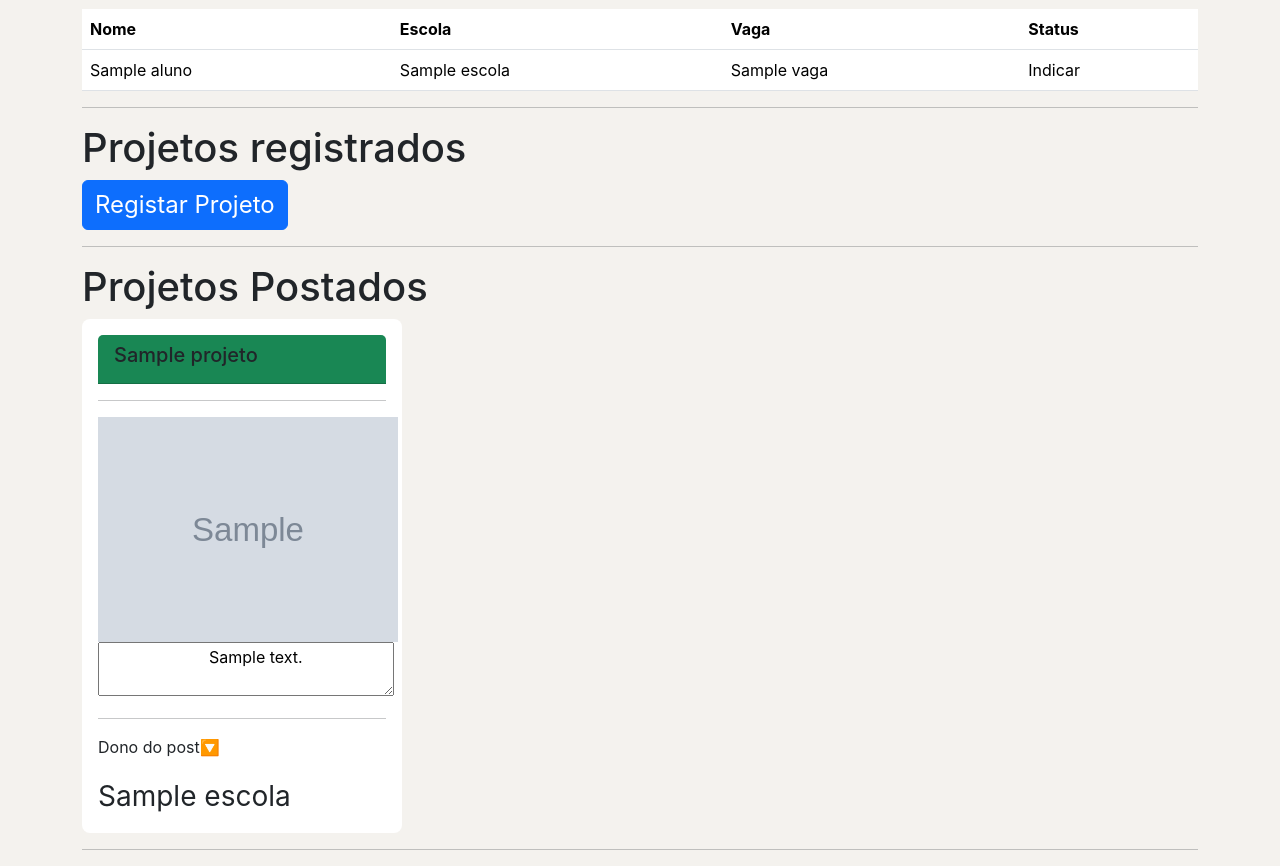
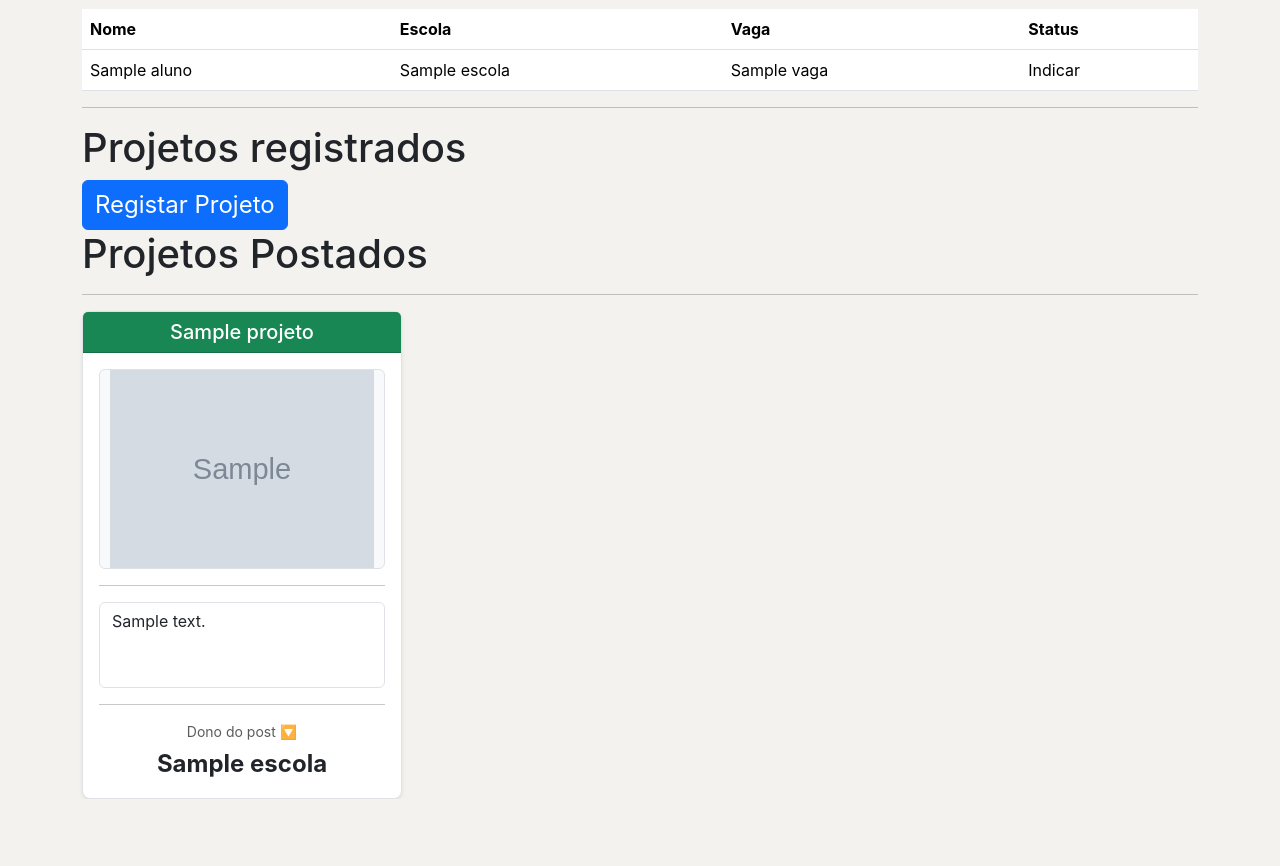
Before and after one commit to JoseVitorSAmorim/Path_Ahead, a Flask app: page /menu/ in a window 1280 px wide. Shown: the part 2306-3172 px from the top of the page. After the commit the page ends 3105 px from the top, so only its background shows below. Run offline with Flask 3, Linux system fonts and the light colour scheme; a user stored in the database is signed in; tables that the repository leaves empty hold one stand-in row (values such as "Sample post"); grey boxes marked "Sample" are stand-in pictures; some libraries are stand-ins or nearby versions.

Commit message:
TODAS AS FUNCIONALIDADES PRINCIPAIS ESTÃO PRONTAS

```diff
--- a/sistema/forms.py
+++ b/sistema/forms.py
@@ -1,5 +1,8 @@
 # importando a classe do pacote
 from flask_wtf import FlaskForm
+
+# importando o current app para pegar a pasta raiz
+from flask import current_app
 
 # importando o tipo de campo e os validators
 from wtforms import StringField, EmailField, PasswordField, SubmitField, PasswordField, IntegerField, SelectField, TextAreaField
@@ -112,7 +115,7 @@ class AlunoForm(FlaskForm):
     senha = PasswordField('Senha', validators=[DataRequired()])
     contato = TextAreaField('Contato(s)', validators=[DataRequired()])
     escola = SelectField('Colegio', coerce=int, validators=[DataRequired()])
-    btnsubmit = SubmitField('Cadastrar')
+    btn_aluno = SubmitField('Cadastrar')
 
     # criando o validador
     def validate_email(self, email):
@@ -166,16 +169,12 @@ class FuncionarioEscolaForm(FlaskForm):
         db.session.add(funcionario)
         db.session.commit()
 
-# formulario de projetos
-class ProjetosForm(FlaskForm):
-    pass
-
 # formulario de post
 class PostForm(FlaskForm):
     titulo = StringField('Titulo', validators=[DataRequired()])
     descricao = TextAreaField('Descrição', validators=[DataRequired()])
     escola = SelectField('Selecione a Escola', coerce=int, validators=[DataRequired()])
-    btnsubmit = SubmitField('Postar')
+    btn_post = SubmitField('Postar')
 
     def save(self):
         post = Post(
@@ -235,6 +234,7 @@ class FuncionarioEmpresaForm(FlaskForm):
 
         db.session.add(funcionario)
         db.session.commit()
+
 # formulario de vagas
 class VagasForm(FlaskForm):
    titulo = StringField('Titulo da Vaga', validators=[DataRequired()])
@@ -282,24 +282,43 @@ class IndicacaoForm(FlaskForm):
 class ProjetosForm(FlaskForm):
     titulo = StringField('Titulo do Projeto', validators=[DataRequired()])
     descricao = TextAreaField('Descrição do Projeto', validators=[DataRequired()])
-    imagem = FileField('Imagem do Projeto', validators=[FileAllowed(['jpg', 'png', 'jpeg'], 'Apenas imagens são permitidas!'), FileRequired()])
+    imagem = FileField('Imagem do Projeto', validators=[FileRequired('A imagem é obrigatória!'), FileAllowed(['jpg', 'png', 'jpeg'], 'Apenas imagens são permitidas!')])
     escola = SelectField('Escola', coerce=int, validators=[DataRequired()])
     btn_projetos = SubmitField('Salvar')
 
     def save(self):
         imagem = self.imagem.data
-
         nome_seguro = secure_filename(imagem.filename)
 
+        # USANDO O RECURSO NATIVO DO FLASK:
+        # app.root_path aponta direto para a pasta interna do seu app (onde fica a pasta 'static')
+        # Se a sua pasta 'static' estiver na raiz do projeto, usamos os.path.dirname(app.root_path)
+
+        # Vamos criar um print temporário para você ver no terminal onde ele está salvando
+        caminho_base = app.root_path
+        if not os.path.exists(os.path.join(caminho_base, 'static')):
+            caminho_base = os.path.dirname(app.root_path)
+
         caminho_completo = os.path.join(
-            os.path.abspath(os.path.dirname(__file__)),
-            app.config['UPLOAD_FILES'],
+            caminho_base,
+            'static',
+            'data',
             'projetos',
             nome_seguro
         )
 
+        # Imprime no terminal do VS Code o local exato onde o Python vai gravar o arquivo
+        print("====== CAMINHO REAL DE SALVAMENTO ======")
+        print(caminho_completo)
+        print("========================================")
+
+        # Garante a criação física dos diretórios no Windows
+        os.makedirs(os.path.dirname(caminho_completo), exist_ok=True)
+
+        # Salva o arquivo físico no lugar correto
         imagem.save(caminho_completo)
 
+        # Salva no Banco de Dados
         projeto = Projetos(
             titulo=self.titulo.data,
             descricao=self.descricao.data,
--- a/sistema/templates/menu.html
+++ b/sistema/templates/menu.html
@@ -56,7 +56,7 @@
                             {{ form_post.escola.label(class="form-label small fw-semibold") }}
                             {{ form_post.escola(class="form-control") }}
 
-                            {{ form_post.btnsubmit(class="btn btn-success mt-4 w-100") }}
+                            {{ form_post.btn_post(class="btn btn-success mt-4 w-100") }}
                         </form>
                     </div>
                 </div>
@@ -195,7 +195,7 @@
                                 {{ form_aluno.senha.label(class="form-label small fw-semibold") }}
                                 {{ form_aluno.senha(class="form-control")}}
 
-                                {{ form_aluno.btnsubmit(class="btn btn-primary mt-4 w-100")}}
+                                {{ form_aluno.btn_aluno(class="btn btn-primary mt-4 w-100")}}
                             </form>
                         </div>
 
@@ -655,32 +655,39 @@
             </div>
         </div>
 
-        <hr>
 
         <h1>Projetos Postados</h1>
         {% for projeto in projetos %}
-            <div class="card p-0 mt-2" style="width: 20rem;">
+            <hr>
+            <div class="card p-0 mt-3 border shadow-sm" style="width: 20rem;">
 
-                <div class="card-body">
-                    <div class="card-header bg-success">
-                        <h5 class="card-title">{{ projeto.titulo }}</h5>
+            <!-- Cabeçalho do Card -->
+            <div class="card-header bg-success text-white">
+                <h5 class="card-title mb-0 text-center">{{ projeto.titulo }}</h5>
+            </div>
+
+            <div class="card-body text-center">
+                <!-- Espaço da Imagem Isolado e Protegido -->
+                <div class="mb-3 border rounded bg-light d-flex align-items-center justify-content-center" style="height: 200px; overflow: hidden;">
+                    <img src="{{ url_for('static', filename='data/projetos/' + projeto.imagem) }}"
+                        class="img-fluid"
+                        style="max-width: 100%; max-height: 100%; object-fit: contain;"
+                        alt="Imagem do Projeto">
                 </div>
 
                 <hr>
-                    <img src="{{ url_for('static', filename='data/projetos/' + projeto.imagem) }}" style="max-width: 300px;">
 
-                    <textarea name="" id="" style="width: 18.5rem;" readonly >
-                        {{ projeto.descricao }}
-                    </textarea>
+                <!-- Campo de Descrição Ajustado -->
+                <div class="mb-3">
+                    <textarea class="form-control" style="width: 100%; resize: none;" rows="3" readonly>{{ projeto.descricao }}</textarea>
+                </div>
 
                 <hr>
 
-                    <p>Dono do post🔽</p>
-                    <span class="fs-3">{{ projeto.projeto_escola.nome }}</span>
-                </div>
+                <p class="mb-1 text-muted small">Dono do post 🔽</p>
+                <span class="fs-4 fw-bold text-dark d-block">{{ projeto.projeto_escola.nome }}</span>
             </div>
 
-            <hr>
         {% endfor %}
     </section>
 {% endblock %}
--- a/sistema/views.py
+++ b/sistema/views.py
@@ -88,17 +88,21 @@ def Menu():
 
     # buscando os alunos indicados
     inscritos = Indicacao.query.filter(Indicacao.status == 'Candidatar-se').all()
-
     print('INSCRITOS', inscritos)
 
     # buscando os alunos inscritos
     indicados = Indicacao.query.filter(Indicacao.status == 'Indicar').all()
+    print('INDICADOS', indicados)
 
     # buscando todos os projetos
     projetos = Projetos.query.all()
     print('PROJETOS', projetos)
 
-    print('INDICADOS', indicados)
+
+    # buscando todos os projetos
+    projetos = Projetos.query.all()
+    print('PROJETOS', projetos)
+
     # abastecendo o choices do select field
     form_post.escola.choices = [(escola.id, escola.nome) for escola in escolas]
 
@@ -126,7 +130,7 @@ def Menu():
     # abastecendo o form projetos label escola
     form_projetos.escola.choices = [(escola.id, escola.nome) for escola in escolas]
 
-    if form_post.validate_on_submit():
+    if form_post.validate_on_submit() and form_post.btn_post.data:
         form_post.save()
         print('post criado com sucesso')
         return redirect(url_for('Menu'))
@@ -136,7 +140,7 @@ def Menu():
         print('Escola cadastrada com sucesso')
         return redirect(url_for('Menu'))
 
-    elif form_aluno.validate_on_submit():
+    if form_aluno.validate_on_submit() and form_aluno.btn_aluno.data:
         form_aluno.save()
         print('Aluno criado com sucesso')
         return redirect(url_for('Menu'))
```
Also changed, not shown: sistema/static/data/projetos/logo.png (added), static/data/projetos/logo.png (added), static/data/projetos/prancheta.png (added). Lines whose indentation alone changed are shown as unchanged.
